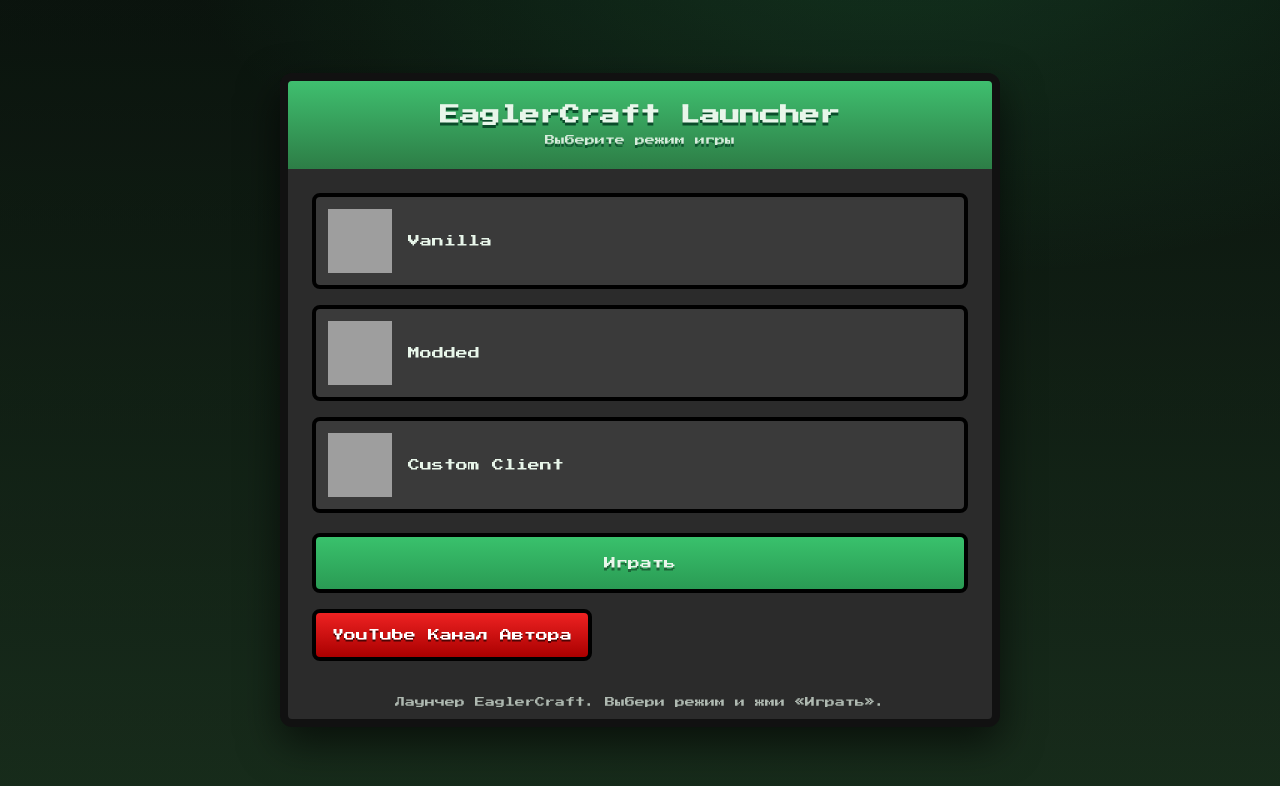
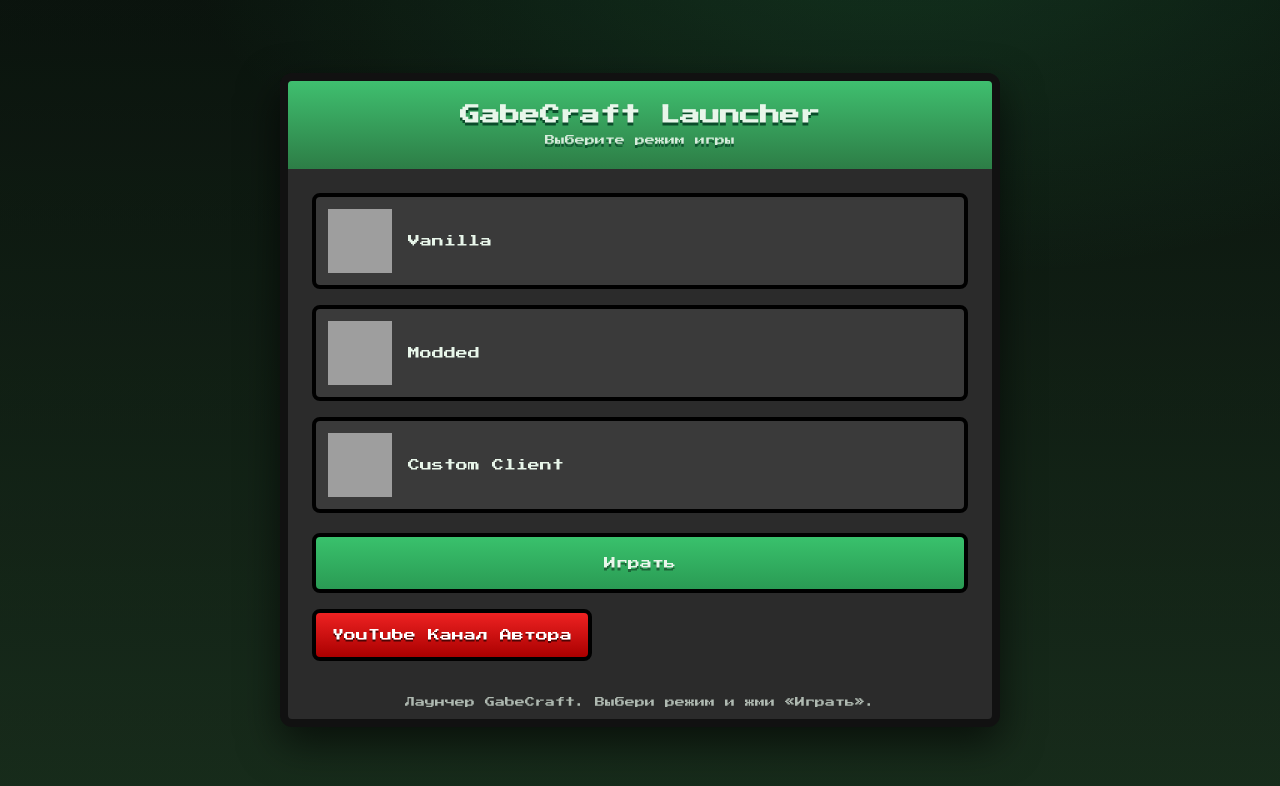
Before and after one commit to Herobrine331/EaglerCraft-Launcher.github.io, a plain HTML site: page index.html in a window 1280 px wide. Drawn offline with Linux system fonts and the light colour scheme; grey boxes are pictures that could not be loaded.

Commit message:
Update index.html

```diff
--- a/index.html
+++ b/index.html
@@ -102,7 +102,7 @@
 <body>
   <main class="frame">
     <header class="header">
-      <h1 class="title">EaglerCraft Launcher</h1>
+      <h1 class="title">GabeCraft Launcher</h1>
       <p class="subtitle">Выберите режим игры</p>
     </header>
 
@@ -127,7 +127,7 @@
     </section>
 
     <div class="footer">
-      Лаунчер EaglerCraft. Выбери режим и жми «Играть».
+      Лаунчер GabeCraft. Выбери режим и жми «Играть».
     </div>
   </main>
 
```
